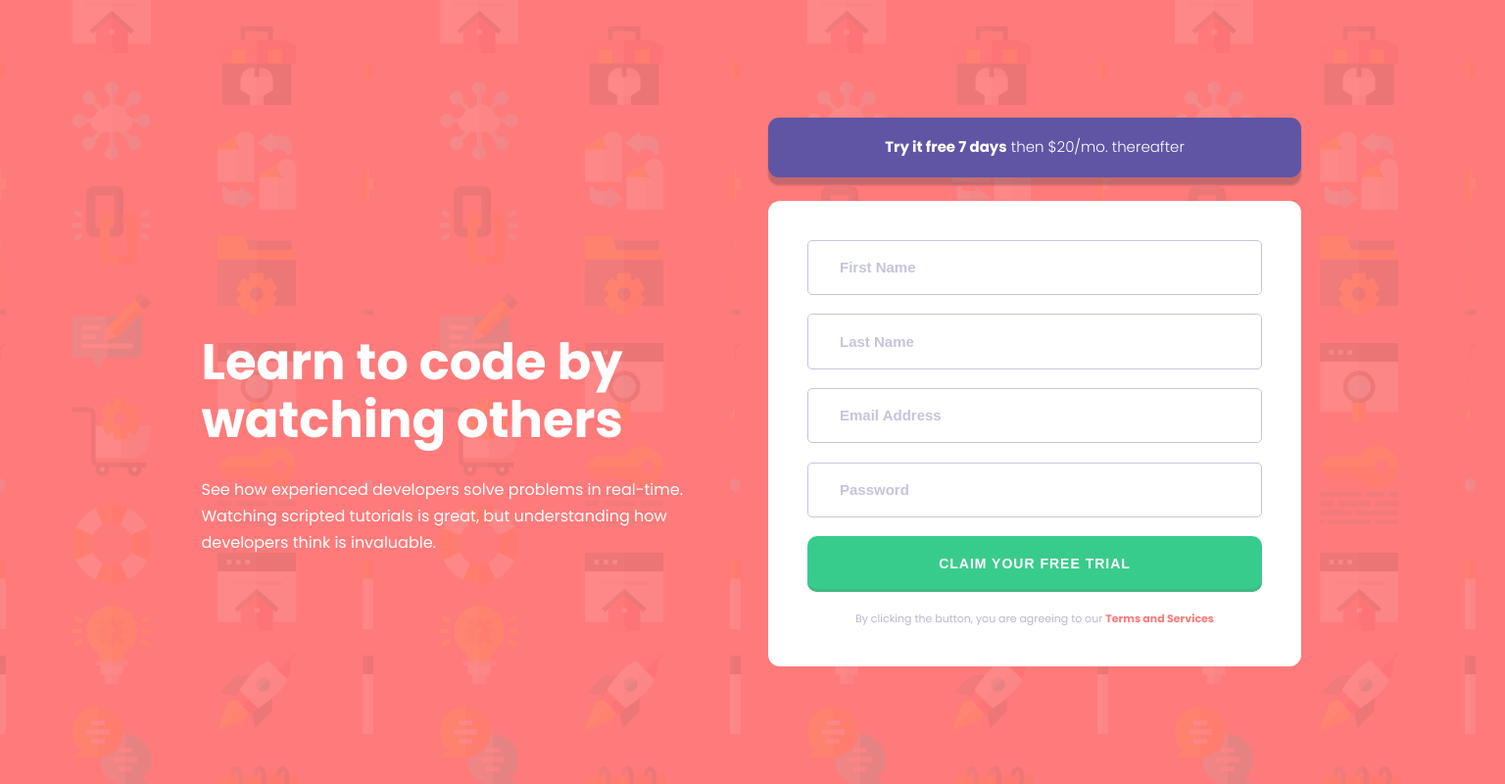
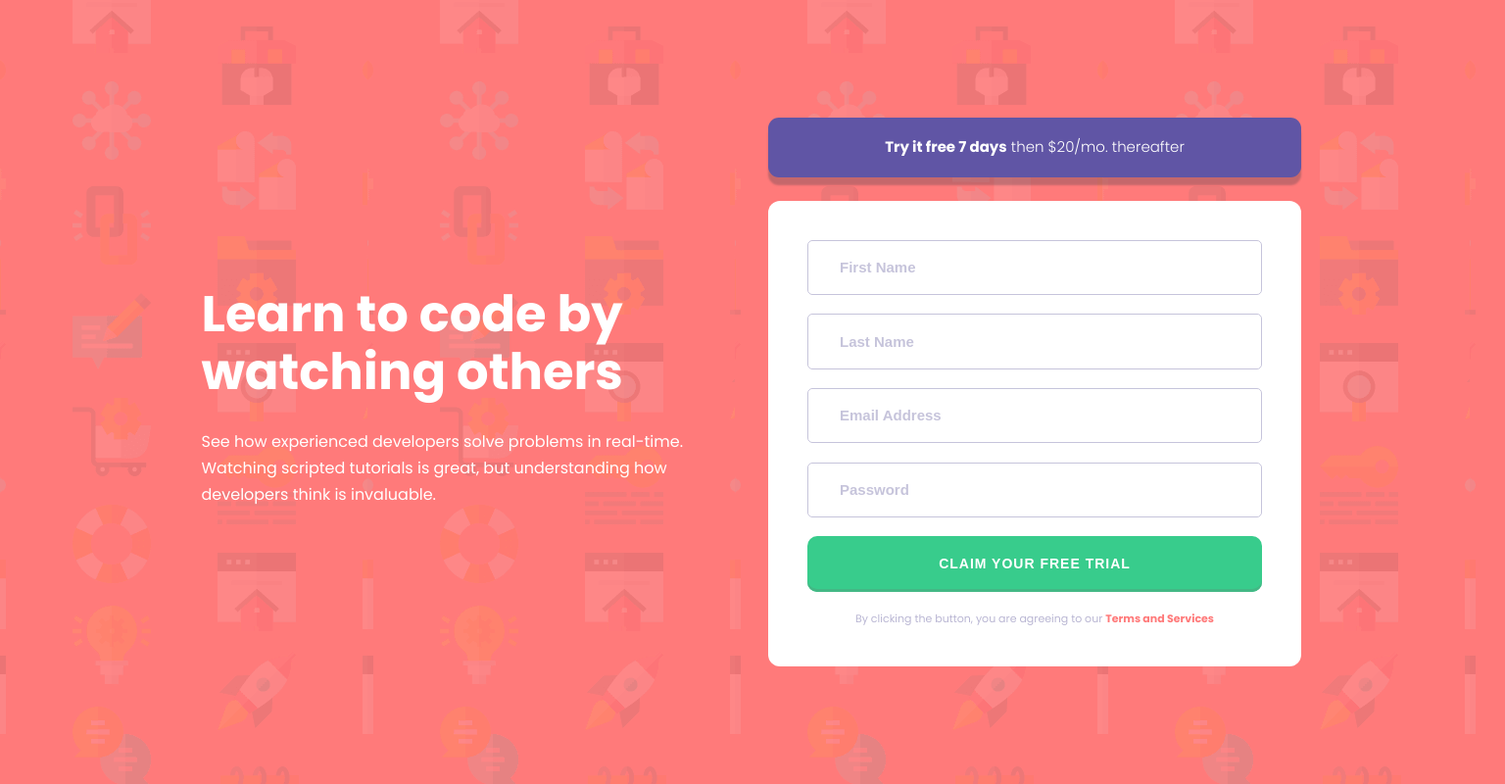
Before and after one commit to OlafZiorko/intro-component-with-signup-form-master, a plain HTML site: page index.html in a window 1536 px wide. Shown: the whole page at 98% size. Drawn offline with Linux system fonts and the light colour scheme.

Commit message:
main.css

```diff
--- a/main.css
+++ b/main.css
@@ -201,7 +201,7 @@ input.error ~ span {
   /*article*/
   .article {
     text-align: left;
-    align-self: center;
+
     margin-block-start: 6.7rem;
     margin-block-end: 0;
   }
@@ -209,6 +209,7 @@ input.error ~ span {
     font-size: 3.2rem;
     line-height: 1.15;
     margin-block-end: 1.75rem;
+    margin-block-start: 4rem;
   }
   .article__para {
     line-height: 1.7;
```
